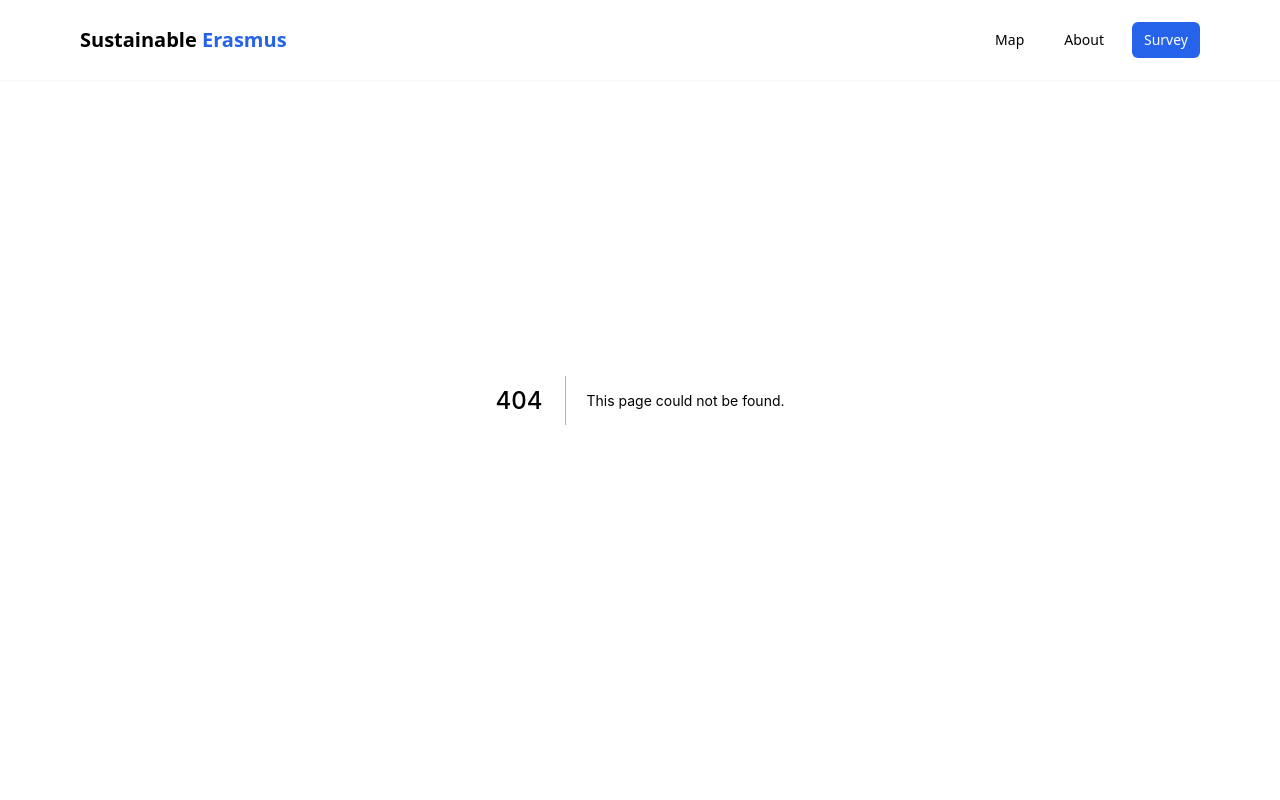
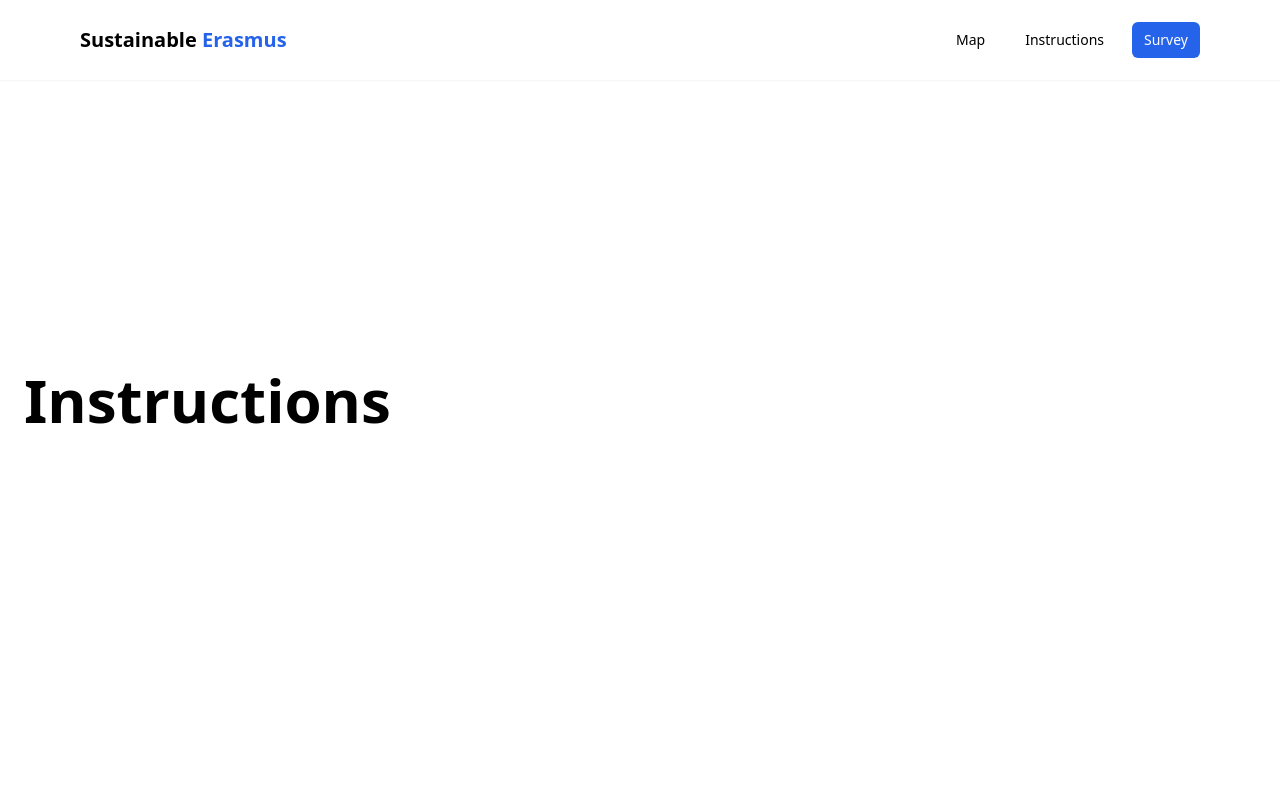
Before and after one commit to yungshekwes/sustainable-erasmus, a Next.js app: page /instructions in a window 1280 px wide. Before the commit this address had no page. Shown: the top 800 px of the page. Built offline with nearby package versions, Linux system fonts and the light colour scheme.

Commit message:
[Minor] Navbar Updated
--

```diff
--- a/components/Navbar.js
+++ b/components/Navbar.js
@@ -21,9 +21,9 @@ function Navbar() {
                                         Map
                                     </a>
                                 </Link>
-                                <Link href='/about'>
+                                <Link href='/instructions'>
                                     <a className='px-3 py-2 text-sm font-medium text-black rounded-md cursor-pointer hover:bg-blue-600 hover:text-white'>
-                                        About
+                                        Instructions
                                     </a>
                                 </Link>
                                 <Link href='/survey'>
--- a/pages/about.js
+++ b/pages/instructions.js
@@ -7,7 +7,7 @@ function About() {
     <main className="relative flex items-center h-screen px-6">
       <section className="w-full md:w-9/12 xl:w-8/12">
         <h1 className="text-3xl font-bold lg:text-6xl text-inherit">
-          Sustainable Erasmus
+          Instructions
         </h1>
       </section>
     </main>
```
